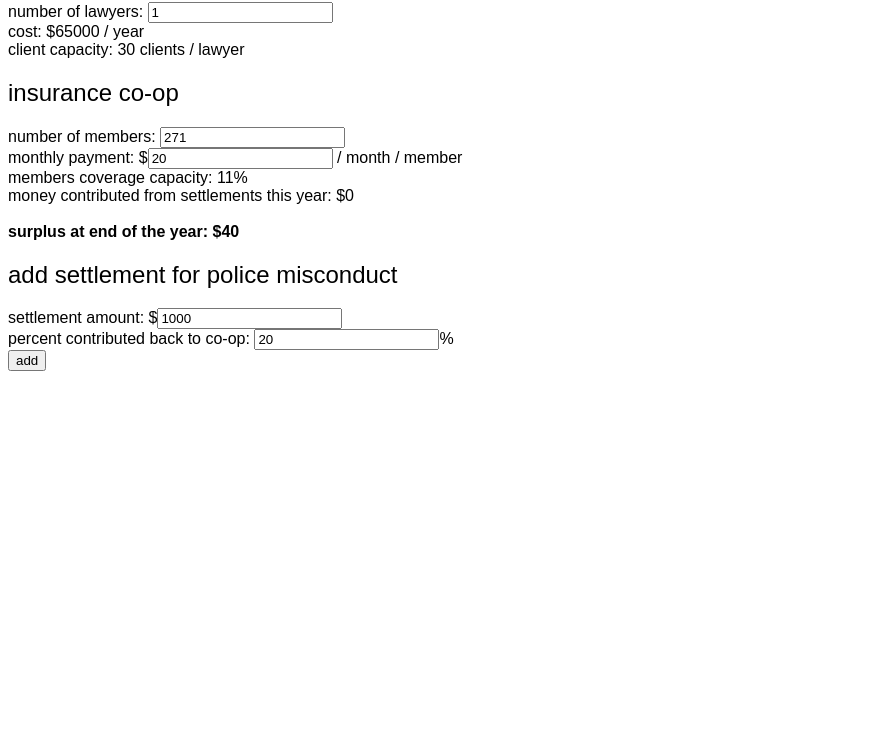
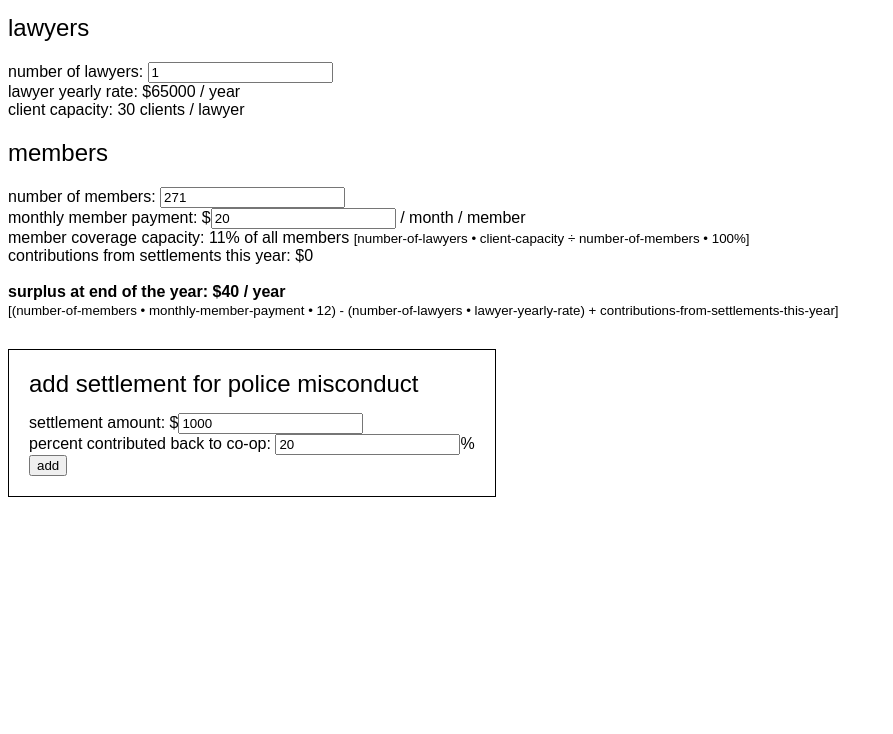
Before and after one commit to data-doge/legal-insurance-coop-sim, a website with bundled scripts: page index.html in a window 1280 px wide. Shown: the part 66-800 px from the top of the page, without its empty margins (0-893 px from the left). Built offline with nearby package versions, Linux system fonts and the light colour scheme.

Commit message:
add clarification

```diff
--- a/index.css
+++ b/index.css
@@ -3,6 +3,18 @@ body {
   font-weight: lighter;
 }
 
-h2 {
+h1, h2 {
   font-weight: inherit;
 }
+
+#add-settlement-container {
+  display: inline-block;
+  padding: 20px;
+  margin-top: 30px;
+  border: 1px solid black;
+}
+
+#add-settlement-container h2 {
+  margin: 0;
+  margin-bottom: 15px;
+}
--- a/index.html
+++ b/index.html
@@ -7,6 +7,8 @@
     <link href="index.css" rel="stylesheet" />
   </head>
   <body>
+    <h1>legal insurance co-op</h1>
+
     <div>
       <h2>lawyers</h2>
 
@@ -15,7 +17,7 @@
       </div>
 
       <div>
-        cost: $<span id="lawyer-yearly-rate">65000</span> / year
+        lawyer yearly rate: $<span id="lawyer-yearly-rate">65000</span> / year
       </div>
 
       <div>
@@ -24,31 +26,32 @@
     </div>
 
     <div>
-      <h2>insurance co-op</h2>
+      <h2>members</h2>
 
       <div>
         number of members: <input id="number-of-members" value="271" type="number"></input>
       </div>
 
       <div>
-        monthly payment: $<input id="monthly-payment" value="20" type="number"></input> / month / member
+        monthly member payment: $<input id="monthly-payment" value="20" type="number"></input> / month / member
       </div>
 
       <div>
-        members coverage capacity: <span id="coverage-capacity">10</span>%
+        member coverage capacity: <span id="coverage-capacity">10</span>% of all members <small>[number-of-lawyers • client-capacity ÷ number-of-members • 100%]</small>
       </div>
 
       <div>
-        money contributed from settlements this year: $<span id="settlement-contributions">0</span>
+        contributions from settlements this year: $<span id="settlement-contributions">0</span>
       </div>
 
       <div>
         <br>
-        <b>surplus at end of the year: $<span id="excess-capital"></span></b>
+        <b>surplus at end of the year: $<span id="excess-capital"></span> / year</b><br>
+        <small>[(number-of-members • monthly-member-payment • 12) - (number-of-lawyers • lawyer-yearly-rate) + contributions-from-settlements-this-year]</small>
       </div>
     </div>
 
-    <div>
+    <div id="add-settlement-container">
       <h2>add settlement for police misconduct</h2>
 
       <form id="add-settlement-form">
--- a/index.js
+++ b/index.js
@@ -31,7 +31,3 @@ function excessCapital (lawyerCount, numberOfMembers, monthlyPayment) {
 function coverageCapacity (numberOfMembers, lawyerCount) {
   return parseInt(lawyerCount * clientCapacityPerLawyer / numberOfMembers * 100)
 }
-
-function getSettlementContributions () {
-  return settlementContributions
-}
```
